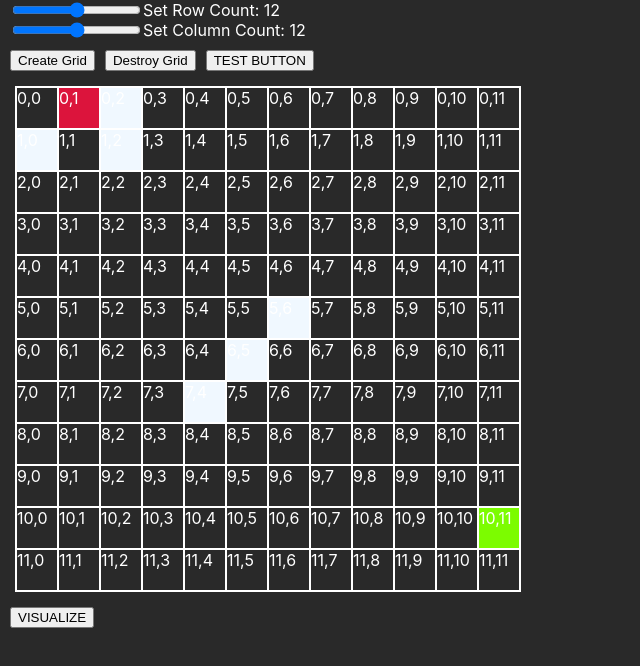
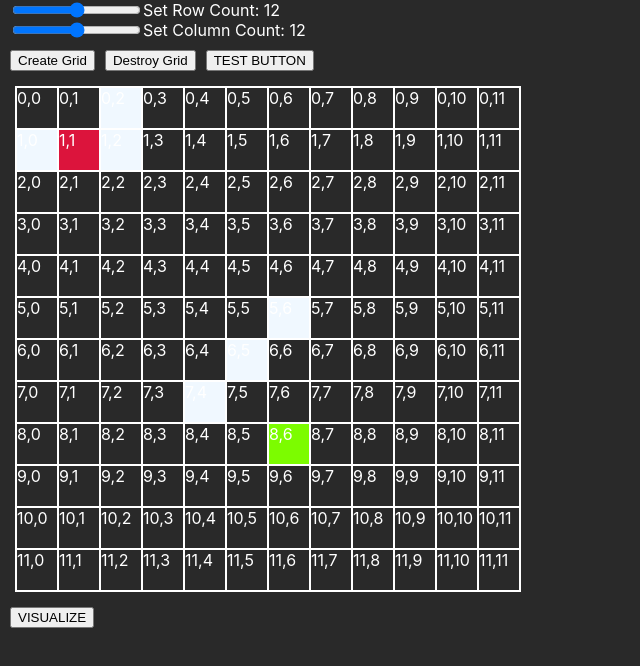
Before and after one commit to vik-ma/pathfinding-race, a React (Create React App) app: page / in a window 1280 px wide. Both pictures are taken after a click on the button "Create Grid". Shown: the top 666 px of the page, without its empty margins (0-640 px from the left). Built offline with nearby package versions, Linux system fonts and the light colour scheme.

Commit message:
Refactored code

```diff
--- a/src/App.js
+++ b/src/App.js
@@ -1,5 +1,5 @@
 import "./App.css";
-import React, { useState, useContext } from "react";
+import React, { useState } from "react";
 import { GridGenerator } from "./PathfindingVisualizer/GridGenerator";
 import { GridCustomizer } from "./PathfindingVisualizer/GridCustomizer";
 import { GridContext } from "./Helpers/GridContexts";
--- a/src/PathfindingVisualizer/GridGenerator.js
+++ b/src/PathfindingVisualizer/GridGenerator.js
@@ -1,4 +1,4 @@
-import React, { useState, useEffect, useContext, useRef } from "react";
+import React, { useState, useEffect, useContext } from "react";
 import { GridContext } from "../Helpers/GridContexts";
 import { Node } from "./Node";
 import { BreadthFirstSearch } from "../Algorithms/BreadthFirstSearch";
@@ -10,12 +10,10 @@ import { BidirectionalSearch } from "../Algorithms/BidirectionalSearch";
 
 export const GridGenerator = () => {
   const { rowCount, colCount } = useContext(GridContext);
-  const START_NODE_ROW = 0;
-  const START_NODE_COL = 1;
-  const GOAL_NODE_ROW = rowCount - 2;
-  const GOAL_NODE_COL = colCount - 1;
-  // const GOAL_NODE_COL = 9;
-  // const GOAL_NODE_ROW = 11;
+  const [startNodeRow, setStartNodeRow] = useState(1);
+  const [startNodeCol, setStartNodeCol] = useState(1);
+  const [goalNodeRow, setGoalNodeRow] = useState(8);
+  const [goalNodeCol, setGoalNodeCol] = useState(6);
 
   const [gridLayout, setGridLayout] = useState([]);
   const [savedGrid, setSavedGrid] = useState([]);
@@ -109,9 +107,8 @@ export const GridGenerator = () => {
   function gridElement(row, col) {
     this.row = row;
     this.col = col;
-    this.isStartNode =
-      this.row === START_NODE_ROW && this.col === START_NODE_COL;
-    this.isGoalNode = this.row === GOAL_NODE_ROW && this.col === GOAL_NODE_COL;
+    this.isStartNode = this.row === startNodeRow && this.col === startNodeCol;
+    this.isGoalNode = this.row === goalNodeRow && this.col === goalNodeCol;
 
     this.isWall = false;
     this.isVisited = false;
@@ -140,8 +137,8 @@ export const GridGenerator = () => {
 
   const visualizePath = () => {
     let grid = savedGrid;
-    const startNode = grid[0][1];
-    const goalNode = grid[10][11];
+    const startNode = grid[startNodeRow][startNodeCol];
+    const goalNode = grid[goalNodeRow][goalNodeCol];
 
     let algo = BidirectionalSearch(startNode, goalNode);
 
@@ -155,8 +152,9 @@ export const GridGenerator = () => {
       } else {
         setTimeout(() => {
           const node = algo.path[i];
-          document.getElementById(`node-${node.row}-${node.col}`).className =
-            "node node-visited";
+          document
+            .getElementById(`node-${node.row}-${node.col}`)
+            .classList.add("node-visited");
         }, 50 * i);
       }
     }
@@ -165,8 +163,9 @@ export const GridGenerator = () => {
   const drawWinnerPath = (algo) => {
     for (let i = 0; i < algo.pathToGoal.length; i++) {
       const node = algo.pathToGoal[i];
-      document.getElementById(`node-${node.row}-${node.col}`).className =
-        "node node-visited node-winner";
+      document
+        .getElementById(`node-${node.row}-${node.col}`)
+        .classList.add("node-winner");
     }
   };
 
```
